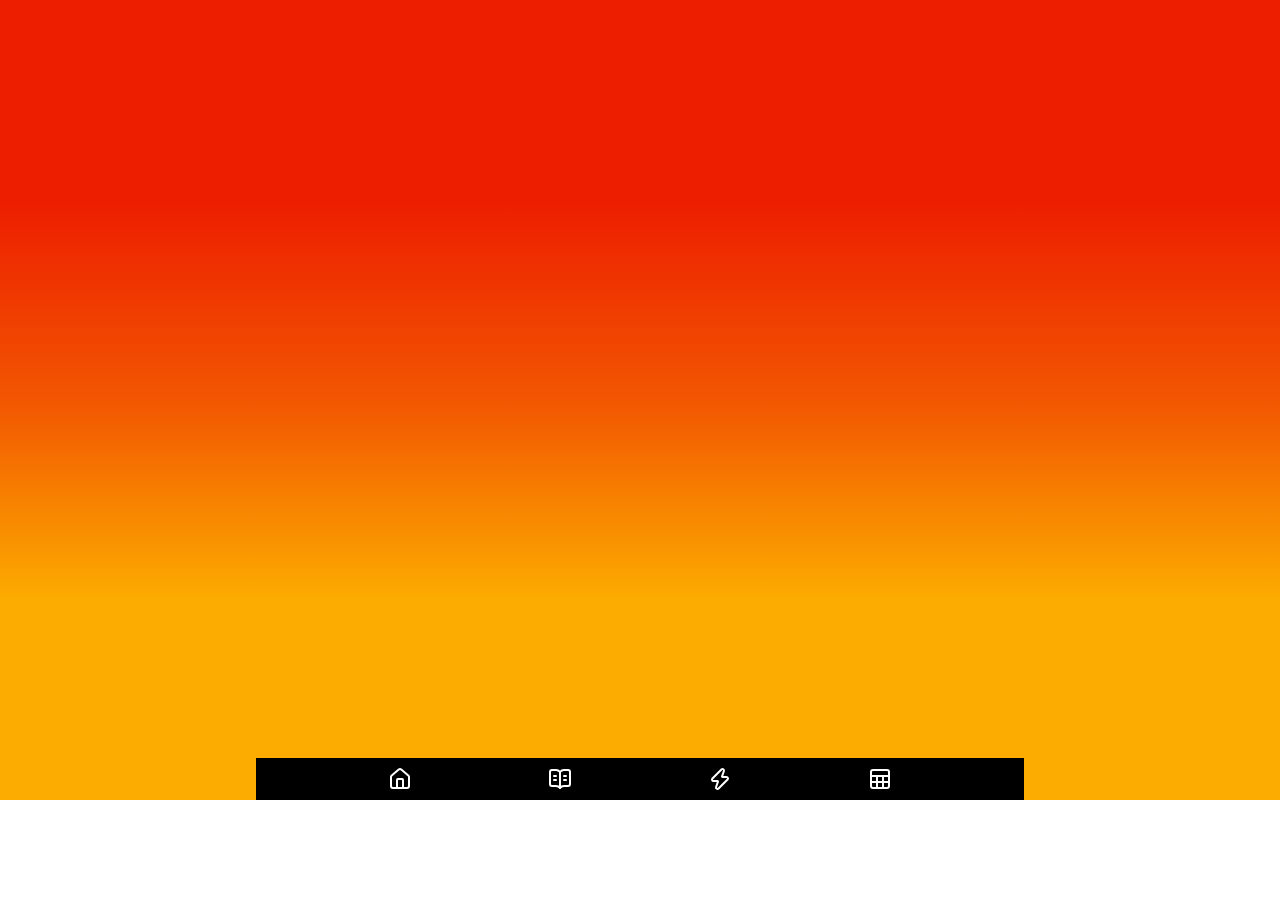
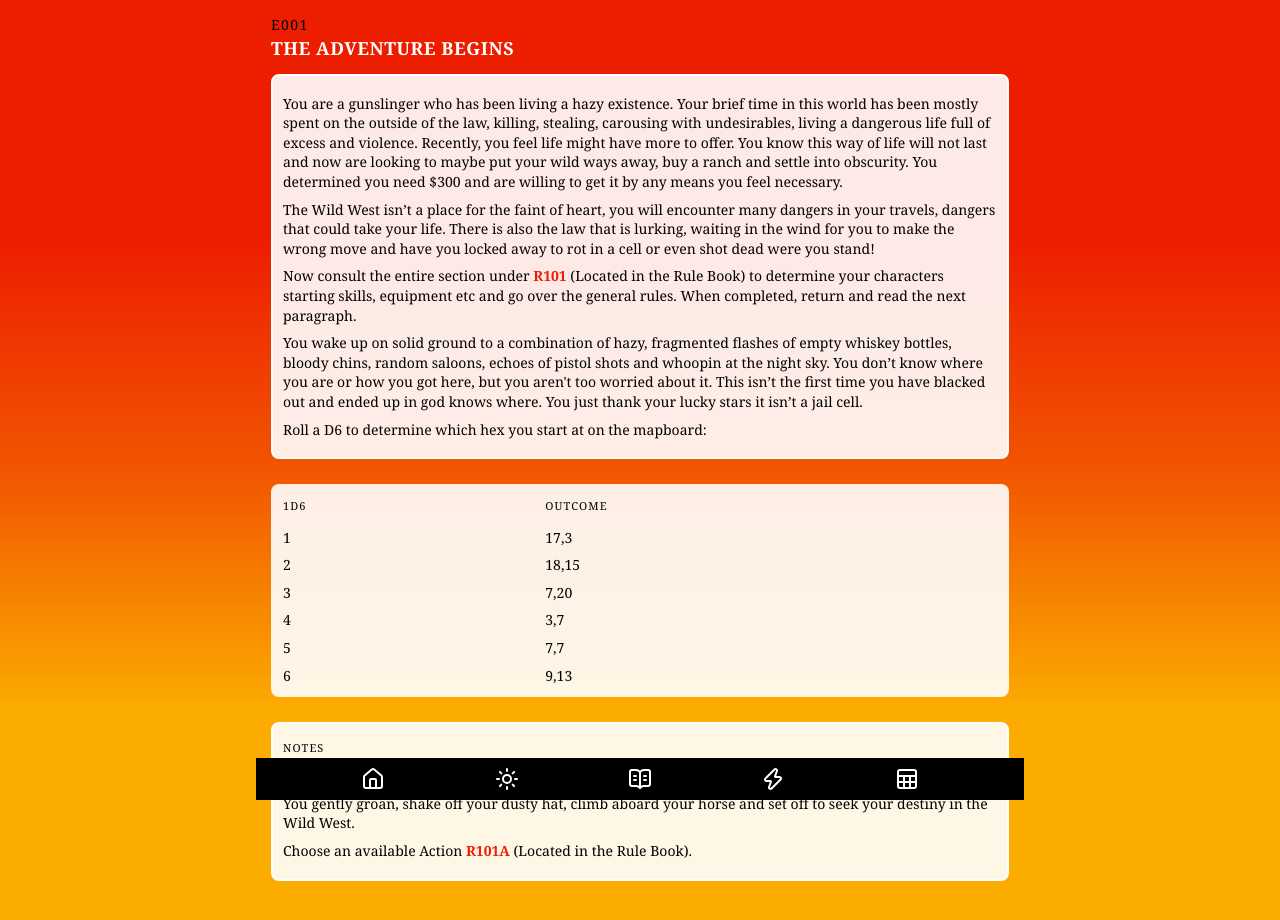
Before and after one commit to BroBuddy/the-drifter, a React (Vite) app: page /event/e001 in a window 1280 px wide. Shown: the top 920 px of the page. Before the commit the page ends 800 px from the top, so only its background shows below. Built offline with nearby package versions, Linux system fonts and the light colour scheme.

Commit message:
some clean up

```diff
--- a/src/components/NavBar.tsx
+++ b/src/components/NavBar.tsx
@@ -1,6 +1,6 @@
 import { NavLink, useLocation } from 'react-router-dom'
 import styles from './NavBar.module.scss'
-import { BookOpenText, Home, Sheet, Zap } from 'lucide-react'
+import { BookOpenText, Home, Sheet, Sun, Zap } from 'lucide-react'
 import type { ReactNode } from 'react'
 
 type Links = {
@@ -11,6 +11,7 @@ type Links = {
 
 const links: Links[] = [
     { to: '/', label: 'Game', icon: <Home /> },
+    { to: '/rule/r101a', label: 'Actions', icon: <Sun /> },
     { to: '/rule', label: 'Rules', icon: <BookOpenText /> },
     { to: '/event', label: 'Events', icon: <Zap /> },
     { to: '/table', label: 'Tables', icon: <Sheet /> },
--- a/src/features/event/data/eventData.ts
+++ b/src/features/event/data/eventData.ts
@@ -1,6 +1,35 @@
 import type { Event } from '../types/EventType'
 
 const eventData: Event[] = [
+    {
+        tag: 'e001',
+        title: 'The Adventure Begins',
+        desc: [
+            'You are a gunslinger who has been living a hazy existence. Your brief time in this world has been mostly spent on the outside of the law, killing, stealing, carousing with undesirables, living a dangerous life full of excess and violence. Recently, you feel life might have more to offer. You know this way of life will not last and now are looking to maybe put your wild ways away, buy a ranch and settle into obscurity. You determined you need $300 and are willing to get it by any means you feel necessary.',
+            'The Wild West isn’t a place for the faint of heart, you will encounter many dangers in your travels, dangers that could take your life. There is also the law that is lurking, waiting in the wind for you to make the wrong move and have you locked away to rot in a cell or even shot dead were you stand!',
+            'Now consult the entire section under R101 (Located in the Rule Book) to determine your characters starting skills, equipment etc and go over the general rules. When completed, return and read the next paragraph. ',
+            "You wake up on solid ground to a combination of hazy, fragmented flashes of empty whiskey bottles, bloody chins, random saloons, echoes of pistol shots and whoopin at the night sky. You don’t know where you are or how you got here, but you aren't too worried about it. This isn’t the first time you have blacked out and ended up in god knows where. You just thank your lucky stars it isn’t a jail cell.",
+            'Roll a D6 to determine which hex you start at on the mapboard:',
+        ],
+        note: [
+            'Place your token on that hex.',
+            'You gently groan, shake off your dusty hat, climb aboard your horse and set off to seek your destiny in the Wild West.',
+            'Choose an available Action R101a (Located in the Rule Book).',
+        ],
+        tables: [
+            {
+                cols: ['1d6', 'Outcome'],
+                rows: [
+                    ['1', '17,3'],
+                    ['2', '18,15'],
+                    ['3', '7,20'],
+                    ['4', '3,7'],
+                    ['5', '7,7'],
+                    ['6', '9,13'],
+                ],
+            },
+        ],
+    },
     {
         tag: 'e141',
         title: 'Pelts',
--- a/src/features/rule/data/ruleData.ts
+++ b/src/features/rule/data/ruleData.ts
@@ -7,7 +7,12 @@ const ruleData: Rule[] = [
         desc: [
             'Acquire a total of $300 (unspent) without getting killed. As soon as you achieve $300, you immediately win the game.',
             'You are a gunslinger who has been living a hazy existence of too much whiskey. Your time has been mostly spent on the outside of the law, killing, stealing, carousing with undesirables, living a dangerous life full of excess and violence. As of late, your feelings have perhaps shifted and you know this way of life might not last and now looking to perhaps put your wild ways away, buy a ranch and settle into obscurity. You need $300 and are willing to get it by any means you feel necessary. Can you acquire the $300 without perishing or being locked away in jail to rot?',
-            'Character Creation: Refer to the two page Tracking Sheet for the remainder of this section.',
+        ],
+        note: [
+            'The Drifter is a realistic adventure game. You play the game in turns (one turn equals one full day). A turn is always made up of an Action and at least one Event (from the Event Booklet). Each turn starts with you selecting an action, such as travelling to a new hex on the map. Depending on the action selected, you could be referred to a specific Event, or have to roll for a random Event (Table A on the Table Sheet).',
+            'After the Event has been resolved, that is considered a Turn (full day). Some Events will have you turn to another Event, you would keep following Events until no options remain. When no options remain, you then move onto the next day (Turn) doing it all over again, choosing an action, resolving that action, encountering another Event. Some Actions will instruct you to go to a specific Event in the Events Booklet and some actions have you roll for a random Event (Events Table - Table A on the Tables Sheet), this will be specified in that actions rules.',
+            'Regardless of what action you take, you will always encounter an Event(s) in the Events Book. A Turn (full day) is always comprised of an Action and then an Event.',
+            'All events (located in the Events Booklet) are self explanatory, and refer to the main rules section that describes how they are resolved. There are times when Events will redirect you to another Event. For some Events, you can choose what you would like to do. When given a choice in a situation, imagine yourself acting out the Event, and select the resolution that seems most fitting to you.',
         ],
         tables: [
             {
@@ -25,10 +30,6 @@ const ruleData: Rule[] = [
         tag: 'r101a',
         title: 'Actions',
         desc: [
-            'The Drifter is a realistic adventure game. You play the game in turns (one turn equals one full day). A turn is always made up of an Action and at least one Event (from the Event Booklet). Each turn starts with you selecting an action, such as travelling to a new hex on the map. Depending on the action selected, you could be referred to a specific Event, or have to roll for a random Event (Table A on the Table Sheet).',
-            'After the Event has been resolved, that is considered a Turn (full day). Some Events will have you turn to another Event, you would keep following Events until no options remain. When no options remain, you then move onto the next day (Turn) doing it all over again, choosing an action, resolving that action, encountering another Event. Some Actions will instruct you to go to a specific Event in the Events Booklet and some actions have you roll for a random Event (Events Table - Table A on the Tables Sheet), this will be specified in that actions rules.',
-            'Regardless of what action you take, you will always encounter an Event(s) in the Events Book. A Turn (full day) is always comprised of an Action and then an Event.',
-            'All events (located in the Events Booklet) are self explanatory, and refer to the main rules section that describes how they are resolved. There are times when Events will redirect you to another Event. For some Events, you can choose what you would like to do. When given a choice in a situation, imagine yourself acting out the Event, and select the resolution that seems most fitting to you.',
             'At the start of each Turn (day), you select one action for yourself. Any partners you may have, will perform the action with you. Each action has separate rules, Possible actions include:',
         ],
         tables: [
--- a/src/pages/KeywordPage.tsx
+++ b/src/pages/CharacterCreationPage.tsx
@@ -1,11 +1,11 @@
 import type { ReactNode } from 'react'
 
-type KeywordSection = {
+type CharacterSection = {
     title?: string
     content: ReactNode
 }
 
-const keywordSections: KeywordSection[] = [
+const characterSections: CharacterSection[] = [
     {
         title: 'Character Creation:',
         content: (
@@ -177,10 +177,10 @@ const keywordSections: KeywordSection[] = [
     },
 ]
 
-function KeywordPage() {
+function CharacterCreationPage() {
     return (
         <>
-            {keywordSections.map((section, index: number) => (
+            {characterSections.map((section, index: number) => (
                 <section key={index}>
                     <strong>{section.title}</strong>
                     {section.content}
@@ -190,4 +190,4 @@ function KeywordPage() {
     )
 }
 
-export default KeywordPage
+export default CharacterCreationPage
--- a/src/pages/GamePage.tsx
+++ b/src/pages/GamePage.tsx
@@ -1,8 +1,8 @@
 import Card from '@/components/Card'
 import PageHeader from '@/components/PageHeader'
 import Tabs, { type TabItem } from '@/components/Tabs'
-import KeywordPage from './KeywordPage'
-import { ClipboardList, Pen } from 'lucide-react'
+import CharacterCreationPage from './CharacterCreationPage'
+import { ClipboardList, User } from 'lucide-react'
 import IntroPage from './IntroPage'
 
 const tabs: TabItem[] = [
@@ -11,7 +11,11 @@ const tabs: TabItem[] = [
         icon: <ClipboardList size={16} />,
         content: <IntroPage />,
     },
-    { label: 'Keywords', icon: <Pen size={16} />, content: <KeywordPage /> },
+    {
+        label: 'Character Creation',
+        icon: <User size={16} />,
+        content: <CharacterCreationPage />,
+    },
 ]
 
 function GamePage() {
```
Also changed, not shown: 7 other files (tests, documents, lock files or other folders).
